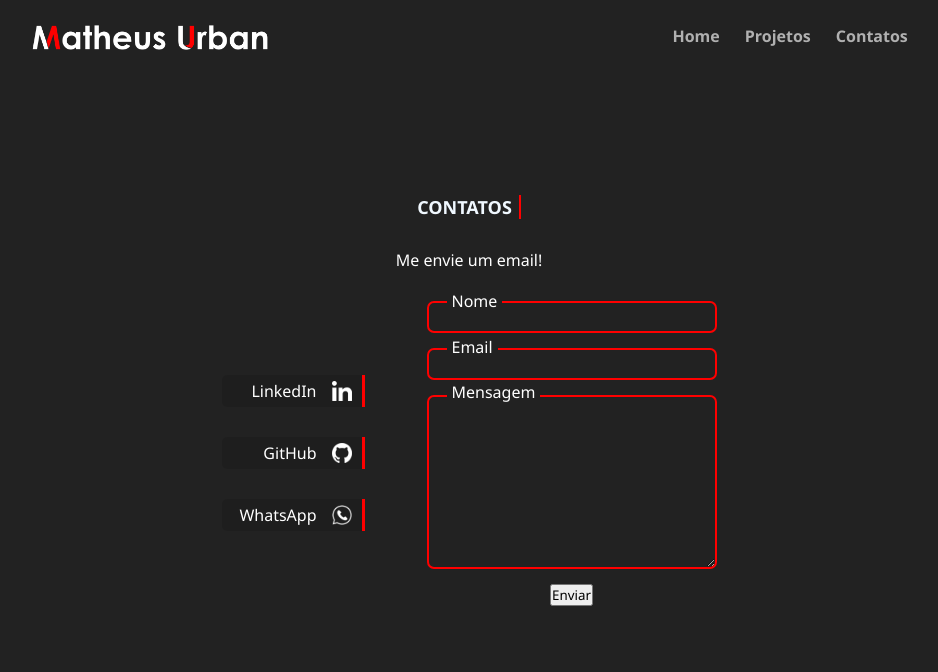
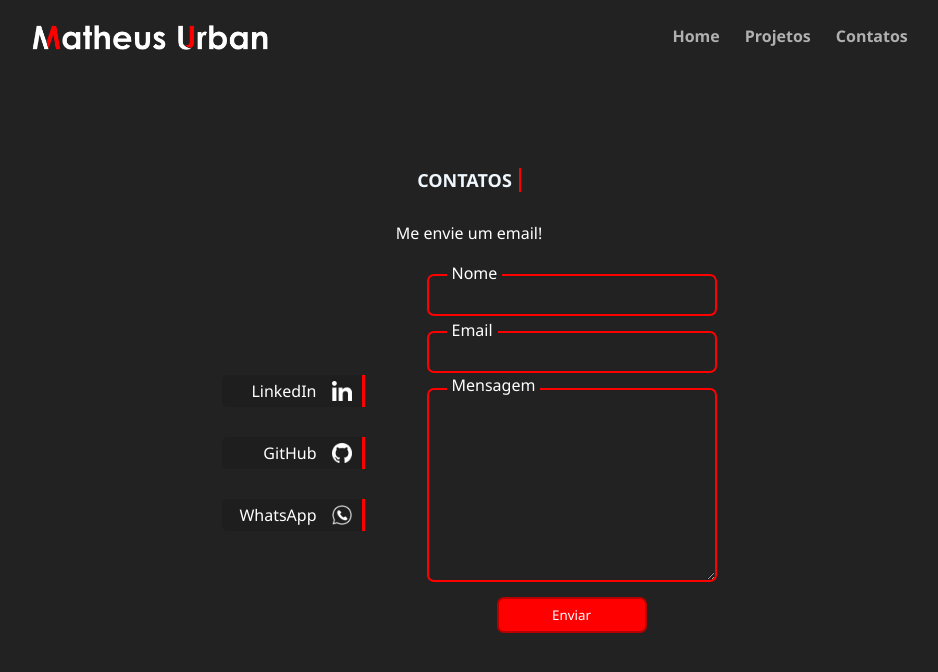
Before and after one commit to urbanykv/portfolio-matheusurban, a React (Create React App) app: page /contatos in a window 1280 px wide. Shown: the top 672 px of the page, without its empty margins (171-1109 px from the left). Built offline with nearby package versions, Linux system fonts and the light colour scheme.

Commit message:
Ultimas alterações

```diff
--- a/package.json
+++ b/package.json
@@ -3,6 +3,7 @@
   "version": "0.1.0",
   "private": true,
   "dependencies": {
+    "@emailjs/browser": "^3.11.0",
     "@testing-library/jest-dom": "^5.17.0",
     "@testing-library/react": "^13.4.0",
     "@testing-library/user-event": "^13.5.0",
--- a/src/components/contatos/contatos.css
+++ b/src/components/contatos/contatos.css
@@ -1,3 +1,14 @@
+@keyframes animacao-contatos{
+    0%{
+        opacity: 0;
+        filter: blur(15px);
+    }
+    100%{
+        opacity: 1;
+        filter: blur(0px);
+    }
+}
+
 .contatos{
     width: 100%;
     height: 100vh;
@@ -6,7 +17,7 @@
     align-items: center;
     flex-direction: column;
     gap: 30px;
-
+    animation: animacao-contatos both 0.9s ease;
 }
 
 #tituloContatos{
@@ -80,7 +91,7 @@
     background-color: transparent;
     border: 2px solid #ff0000;
     width: 20vw;
-    padding: 5px 15px;
+    padding: 10px 15px;
     color: white;
     border-radius: 7px;
 }
@@ -88,7 +99,7 @@
 #mensagem{
     background-color: transparent;
     border: 2px solid #ff0000;
-    padding: 5px 15px;
+    padding: 15px 15px;
     color: white;
     border-radius: 7px;
     max-height: 20vh;
@@ -110,17 +121,30 @@
 
 #label-nome{
     left: 20px;
-    top: -11px;
+    top: -12px;
 }
 
 #label-email{
     left: 20px;
-    top:  35px;
+    top:  45px;
 }
 
 #label-msg{
     left: 20px;
-    top: 80px;
+    top: 100px;
+}
+
+.formEmail button{
+    background-color: #ff0000;
+    color: white;
+    padding: 7px;
+    width: 150px;
+    border-radius: 7px;
+    border: 2px solid rgb(184, 0, 0);
+    cursor: pointer;
+}
+.formEmail button:hover{
+    background-color: rgb(235, 0, 0);
 }
 
 @media (max-width: 805px){
@@ -260,4 +284,8 @@
         top: 80px;
     }
 
+    .formEmail button{
+        background-color: #ff0000;
+    }
+
 }
--- a/src/components/contatos/contatos.js
+++ b/src/components/contatos/contatos.js
@@ -1,7 +1,39 @@
-import React from "react";
+import React, { useState } from "react";
 import './contatos.css'
+import emailJS from "@emailjs/browser"
 
 function Contatos(){
+
+    const [nome, setNome] = useState('');
+    const [email, setEmail]  = useState('');
+    const [mensagem, setMensagem] = useState('');
+
+    function mandarEmail(e){
+        e.preventDefault();
+
+
+
+        const templateParans = {
+            from_name: nome,
+            message: mensagem,
+            email: email
+        }
+
+
+
+        emailJS.send('service_1pekhpj', 'template_snqhn73', templateParans, 'eTaAMTSJWTRQ1xArf')
+            .then((response) => {
+                console.log("EMAIL ENVIADO", response.status, response.text);
+                alert('Email enviado com sucesso, clique para fechar a aba.')
+                setNome('');
+                setEmail('');
+                setMensagem('');
+            }, (error) =>{
+                console.log('Erro: ', error);
+            })
+
+    }
+
     return(
         <div className="contatos">
             <h1 id="tituloContatos">Contatos</h1>
@@ -21,14 +53,38 @@ function Contatos(){
                             <img src={process.env.PUBLIC_URL + "assets/img/whatsapp-logo-dark.png"}alt="Logo WhatsApp" />
                         </a>
                 </nav>
-                <div className="formEmail">
-                    <label for="nome" id="label-nome">Nome</label>
-                    <input type="text" name="nome" id="nome"/>
-                    <label for="email" id="label-email">Email</label>
-                    <input type="email" name="email" id="email"/>
-                    <label for="mensagem" id="label-msg">Mensagem</label>
-                    <textarea id="mensagem"></textarea>
-                    <button type="submit">Enviar</button>
+                <div>
+                    <form onSubmit={mandarEmail} className="formEmail">
+                        <label for="nome" id="label-nome">Nome</label>
+                        <input
+                            type="text"
+                            name="nome"
+                            id="nome"
+                            onChange={(e) => setNome(e.target.value)}
+                            value={nome}
+                            required
+                        />
+
+                        <label for="email" id="label-email">Email</label>
+                        <input
+                            type="email"
+                            name="email"
+                            id="email"
+                            onChange={(e) => setEmail(e.target.value)}
+                            value={email}
+                            required
+                        />
+
+                        <label for="mensagem" id="label-msg">Mensagem</label>
+                        <textarea
+                            id="mensagem"
+                            onChange={(e) => setMensagem(e.target.value)}
+                            value={mensagem}
+                            required
+                        ></textarea>
+
+                        <button type="submit" className="btn-enviar">Enviar</button>
+                    </form>
                 </div>
             </div>
         </div>
--- a/src/components/home/home.css
+++ b/src/components/home/home.css
@@ -1,3 +1,16 @@
+@keyframes animacao-home{
+    0%{
+        transform: translateY(-30%);
+        opacity: 0;
+        filter: blur(15px);
+    }
+    100%{
+        transform: translateY(0);
+        opacity: 1;
+        filter: blur(0px);
+    }
+}
+
 .home-pag{
     width: 100%;
     display: flex;
@@ -20,6 +33,7 @@
     background-size: cover;
     gap: 5px;
     padding: 50px 0px;
+
 }
 
 .card-home{
@@ -30,6 +44,7 @@
     align-items: center;
     width: 60%;
     height: 90vh;
+    animation: animacao-home both 2s ease;
 }
 
 .info-card-home{
@@ -107,6 +122,7 @@
     border-right: 2px solid #ff0000;
     padding-right: 7px;
     color: #f0f8ff;
+    animation: animacao-home both 2s ease;
 }
 
 #forms{
@@ -116,6 +132,7 @@
     height: 60%;
     justify-content: space-evenly;
     align-items: center;
+    animation: animacao-home both 2s ease;
 }
 
 .forms{
@@ -181,6 +198,7 @@
     border-right: 2px solid #ff0000;
     padding-right: 7px;
     color: aliceblue;
+    animation: animacao-home both 2s ease;
 }
 
 .pd::before{
@@ -197,6 +215,7 @@
     height: 100vh;
     justify-content: space-evenly;
     align-items: center;
+    animation: animacao-home both 2s ease;
 }
 
 
--- a/src/components/home/home.js
+++ b/src/components/home/home.js
@@ -12,7 +12,7 @@ function Home() {
             <section className="home" id="home">
 
                 <div className="card-home">
-                    <div class="info-card-home">
+                    <div className="info-card-home">
                         <h1>Desenvolvedor Front-end & Designer Gráfico.</h1>
                         <p>Eu sou o <span>Matheus Urban</span>, tenho 21 anos, sou Desenvolvedor Front-end e Designer gráfico. Trabalho com <span>HTML, CSS, JavaScript, React.js e Photoshop</span> para criar interfaces atrativas e interativas.</p>
                     </div>
@@ -38,7 +38,7 @@ function Home() {
                 </div>
             </section>
             <section className="projeto-destaque">
-                <h1 id="tituloProjetos">Projeto em Destaque</h1>
+                <h1 id="tituloPD">Projeto em Destaque</h1>
                 <div className="pd">
                 {
                     <div style={{backgroundImage: `url(${projetoDevPrincipal.image})`}} className="cardDestaque" key={projetoDevPrincipal.id}>
--- a/src/components/projetos/projetos.css
+++ b/src/components/projetos/projetos.css
@@ -1,3 +1,16 @@
+@keyframes animacao-projetos{
+    0%{
+        transform: translateY(-30%);
+        opacity: 0;
+        filter: blur(15px);
+    }
+    100%{
+        transform: translateY(0);
+        opacity: 1;
+        filter: blur(0px);
+    }
+}
+
 .projetos-pag{
     margin-top: 100px;
     width: 100%;
@@ -15,6 +28,7 @@
     justify-content: center;
     align-items: center;
     gap: 30px;
+    animation: animacao-projetos both 0.8s ease;
 }
 
 #tituloProjetos{
```
Also changed, not shown: src/components/alerta/alerta.js (added, +11 -0 lines), 2 other files (tests, documents, lock files or other folders).
